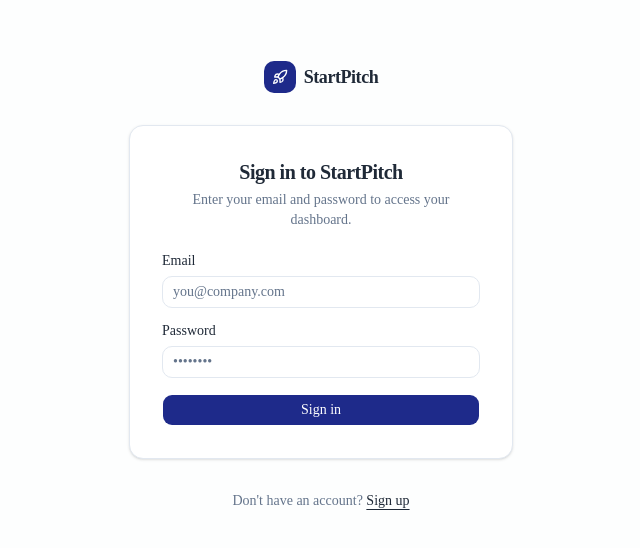
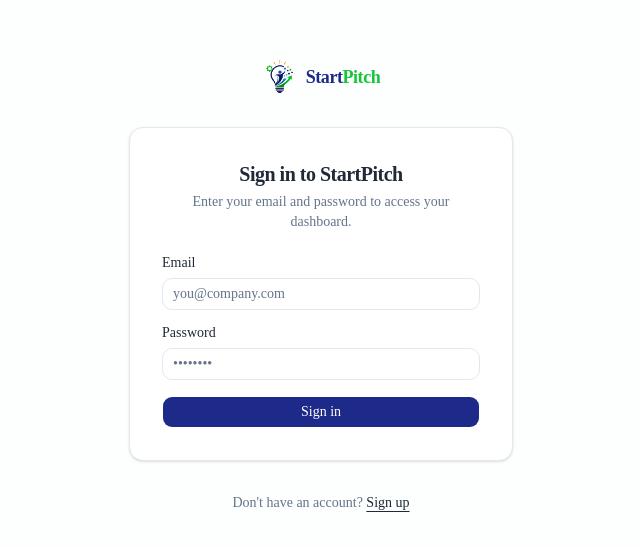
Before and after one commit to s-logika/startpitch-client, a Next.js app: page /login in a window 1280 px wide. Shown: the part 114-662 px from the top of the page, without its empty margins (319-959 px from the left). Built offline with nearby package versions, Linux system fonts and the light colour scheme; no server answers.

Commit message:
Refactor AuthShell component to use Image for logo and enhance background styling

```diff
--- a/src/components/auth/auth-shell.tsx
+++ b/src/components/auth/auth-shell.tsx
@@ -1,5 +1,5 @@
 import Link from "next/link";
-import { Rocket } from "lucide-react";
+import Image from "next/image";
 
 export function AuthShell({
   title,
@@ -13,12 +13,24 @@
   footer?: React.ReactNode;
 }) {
   return (
-    <div className="flex min-h-svh flex-col items-center justify-center gap-8 bg-muted/30 px-4 py-12">
+    <div className="relative flex min-h-svh flex-col items-center justify-center gap-8 overflow-hidden bg-muted/30 px-4 py-12">
+      <div
+        aria-hidden
+        className="pointer-events-none absolute inset-0 -z-10 bg-[radial-gradient(ellipse_at_top,_var(--tw-gradient-stops))] from-brand-blue/10 via-transparent to-transparent"
+      />
       <Link href="/" className="flex items-center gap-2 font-semibold">
-        <span className="flex h-8 w-8 items-center justify-center rounded-lg bg-primary text-primary-foreground">
-          <Rocket className="h-4 w-4" />
+        <Image
+          src="/logofavicon.png"
+          alt="StartPitch"
+          width={36}
+          height={36}
+          className="h-9 w-9"
+          priority
+        />
+        <span className="text-lg tracking-tight">
+          <span className="text-brand-blue">Start</span>
+          <span className="text-brand-green">Pitch</span>
         </span>
-        <span className="text-lg tracking-tight">StartPitch</span>
       </Link>
 
       <div className="w-full max-w-sm rounded-xl border bg-card p-6 shadow-sm sm:p-8">
```
